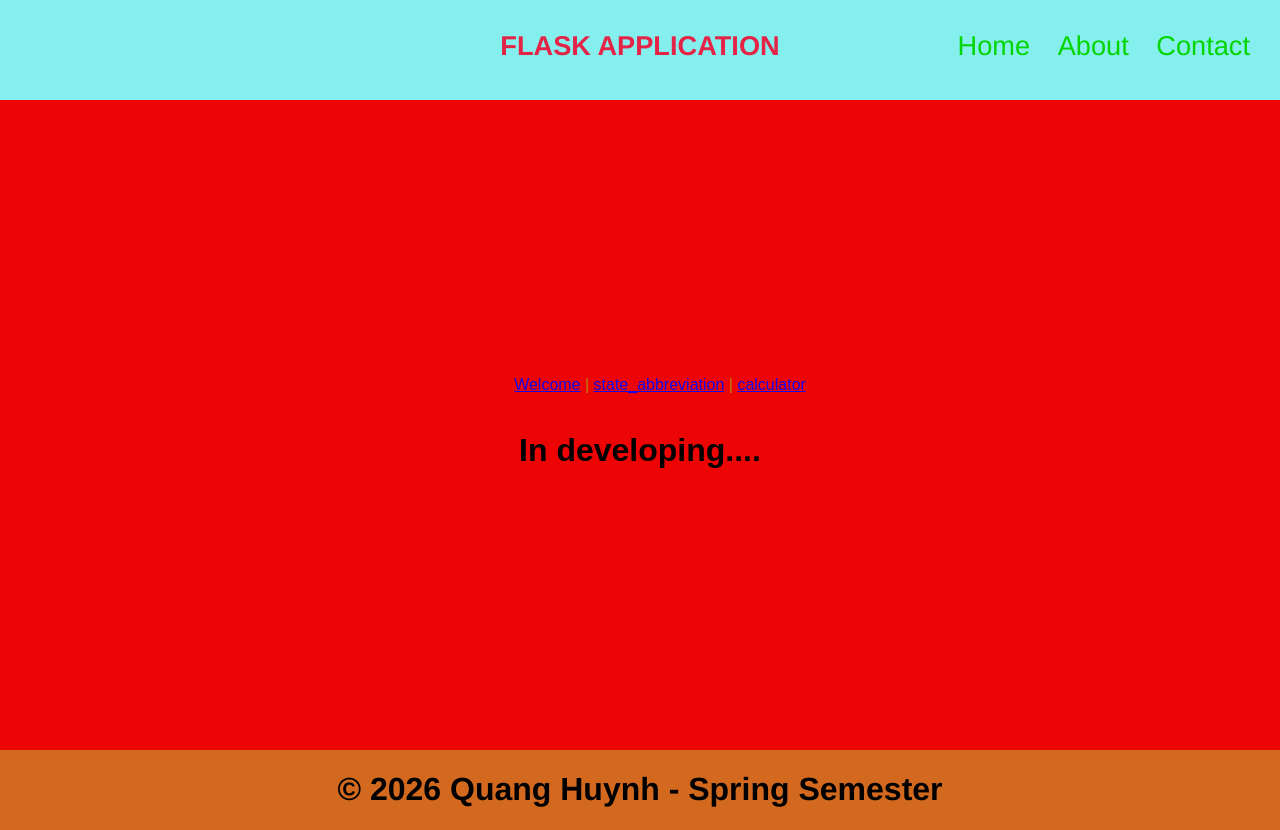
After one commit to Augusta-26/Flask--My-Own-Develop--Webpage, a Flask app: page /state_abbreviation in a window 1280 px wide. The commit adds this page. Run offline with Flask 3, Linux system fonts and the light colour scheme.

Commit message:
more developing

```diff
--- a/app.py
+++ b/app.py
@@ -1,4 +1,4 @@
-from flask import Flask, render_template, request
+from flask import Flask, render_template, request, redirect
 
 app = Flask(__name__, static_folder='static', static_url_path= '/', template_folder='templates')
 
@@ -18,5 +18,15 @@ def about():
 def contact():
     return render_template('contact.html')
 
+@app.route('/state_abbreviation')
+def state_abbreviation():
+    return render_template('state_abbreviation.html')
+
+@app.route('/calculator')
+def calculator():
+    return render_template('calculator.html')
+
+
+
 if __name__ == '__main__':
     app.run(debug=True)
--- a/static/main.css
+++ b/static/main.css
@@ -1,26 +1,90 @@
-header {
-    background-color: #cf5c91;
-    padding: 20px;
-    text-align: center;
-    font-size: 30px;
-    color: yellowgreen;
-    text-transform: uppercase;
+body {
+  margin: 0;
+  padding: 0;
+  font-family: "Helvetica Neue", Helvetica, Arial, sans-serif;
+  background-color: chocolate;
 }
 
-nav {
-    position: relative;
-    display: flex;
-    align-items: center;
+header {
+  background-color: #85efed;
+  height: 100px;
+  width: 100%;
 }
 
-.title {
-    position: absolute;
-    left: 50%;
-    transform: translateX(-50%);
+header h1.logo {
+  margin-top: 30px;
+  font-size: 1.7em;
+  color: #e42447;
+  text-transform: uppercase;
+  position: absolute;
+  left: 50%;
+  transform: translateX(-50%);
+}
+
+header h1.logo:hover {
+  color: rgb(4, 211, 21);
+  text-decoration: none;
+}
+
+container {
+  width: 100%;
+  height: 650px;
+  display: flex;
+  flex-direction: column;
+  justify-content: center;
+  align-items: center;
+  font-family: "Montserrat", sans-serif;
+  background-color: rgb(237, 5, 5);
+  padding: 0;
+}
+/*
+ * Center the body content
+ */
+
+
+.home {
+  padding: 50px 0 50px 0;
+  background-color: rgb(150, 17, 150);
+  -webkit-border-radius: 6px;
+     -moz-border-radius: 6px;
+          border-radius: 6px;
+}
+
+div.about {
+  padding: 10px 0 30px 0;
+  background-color: rgb(228, 244, 15);
+  -webkit-border-radius: 6px;
+     -moz-border-radius: 6px;
+          border-radius: 6px;
 }
 
 .menu {
-    margin-left: auto;
-    display: flex;
-    gap: 15px;
+  float: right;
+  margin-top: 30px;
+  margin-right: 30px;
+  font-size: 1.7em;
 }
+
+.menu li {
+  display: inline;
+}
+
+.menu li a {
+  color: rgb(5, 213, 1);
+  text-decoration: none;
+}
+
+.menu li a:hover {
+  color: rgb(160, 32, 235);
+  text-decoration: none;
+}
+.menu li + li {
+  margin-left: 20px;
+}
+
+.tool {
+  color:darkgoldenrod
+}
+.tool a {
+  color:rgb(20, 9, 233)
+}
--- /dev/null
+++ b/templates/calculator.html
@@ -0,0 +1,4 @@
+{% extends 'layout.html' %}
+{% block content %}
+    <h1> 2nd in order....</h1>
+{% endblock %}
--- a/templates/home.html
+++ b/templates/home.html
@@ -1,7 +1,7 @@
 {% extends 'layout.html' %}
 {% block content %}
     <p style='color:blue'>Welcome! {{message}}</p>
-    <form method="POST" action="{{url_for('home')}}">
+    <form method="POST" action='/'>
         <input type="text" name="yourname" placeholder="Your Name Here">
         <input type="submit" value="Submit">
     </form>
--- a/templates/layout.html
+++ b/templates/layout.html
@@ -3,18 +3,33 @@
     <meta charset="UTF-8">
     <title>Quang Huynh's Development</title>
     <link rel="stylesheet" href='/main.css'>
-</head>
+
 <body>
-    <header><nav><div class='title'>FLASK Application</div>
-        <div class='menu'>
-            <a href="/">Home</a>
-            <a href="/about">About</a>
-            <a href="/contact">Contact</a>
-        </div>
-    </nav></header>
-    <h1 style="color:red">Welcome to my first app development</h1>
-    {% block content %}
+    <header>
+        <h1 class="logo">Flask Application</h1>
+        <nav>
+            <ul class="menu">
+                <li><a href="{{ url_for('home') }}">Home</a></li>
+                <li><a href="{{ url_for('about') }}">About</a></li>
+                <li><a href="{{ url_for('contact') }}">Contact</a></li>
+            </ul>
+        </nav>
+        </nav>
+    </header>
 
-    {% endblock %}
+    <container>
+        <ul class="tool">
+            <a href="{{ url_for('home') }}">Welcome</a> |
+            <a href="/state_abbreviation">state_abbreviation</a> |
+            <a href="/calculator">calculator</a>
+        </ul>
+        {% block content %}
+
+        {% endblock %}
+    </container>
+
+    <footer>
+        <h1 align="center">&copy; 2026 Quang Huynh - Spring Semester</h1>
+    </footer>
 </body>
 </html>
--- /dev/null
+++ b/templates/state_abbreviation.html
@@ -0,0 +1,4 @@
+{% extends 'layout.html' %}
+{% block content %}
+    <h1> In developing....</h1>
+{% endblock %}
```
Also changed, not shown: static/reference.css (added, +90 -0 lines).
